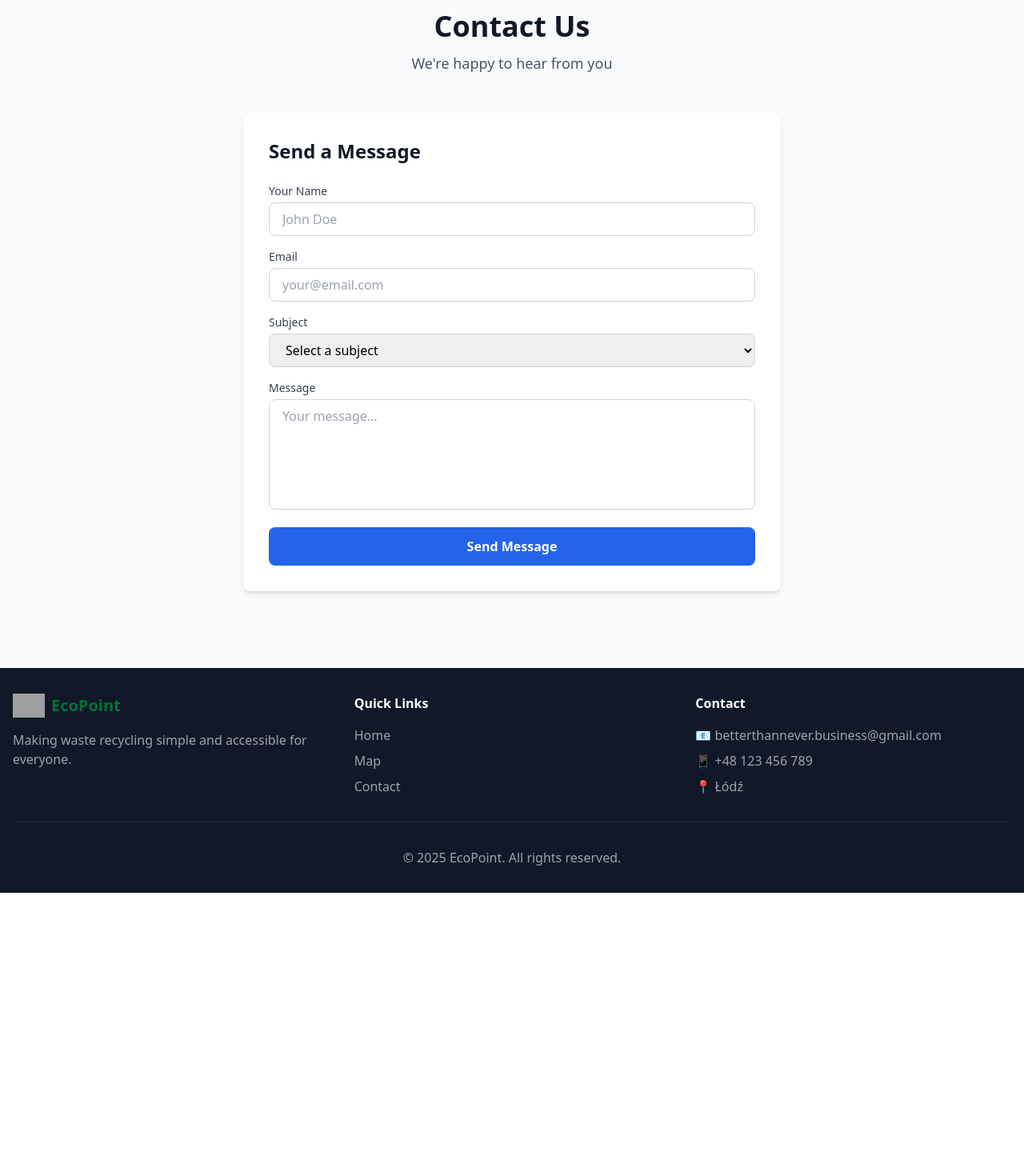
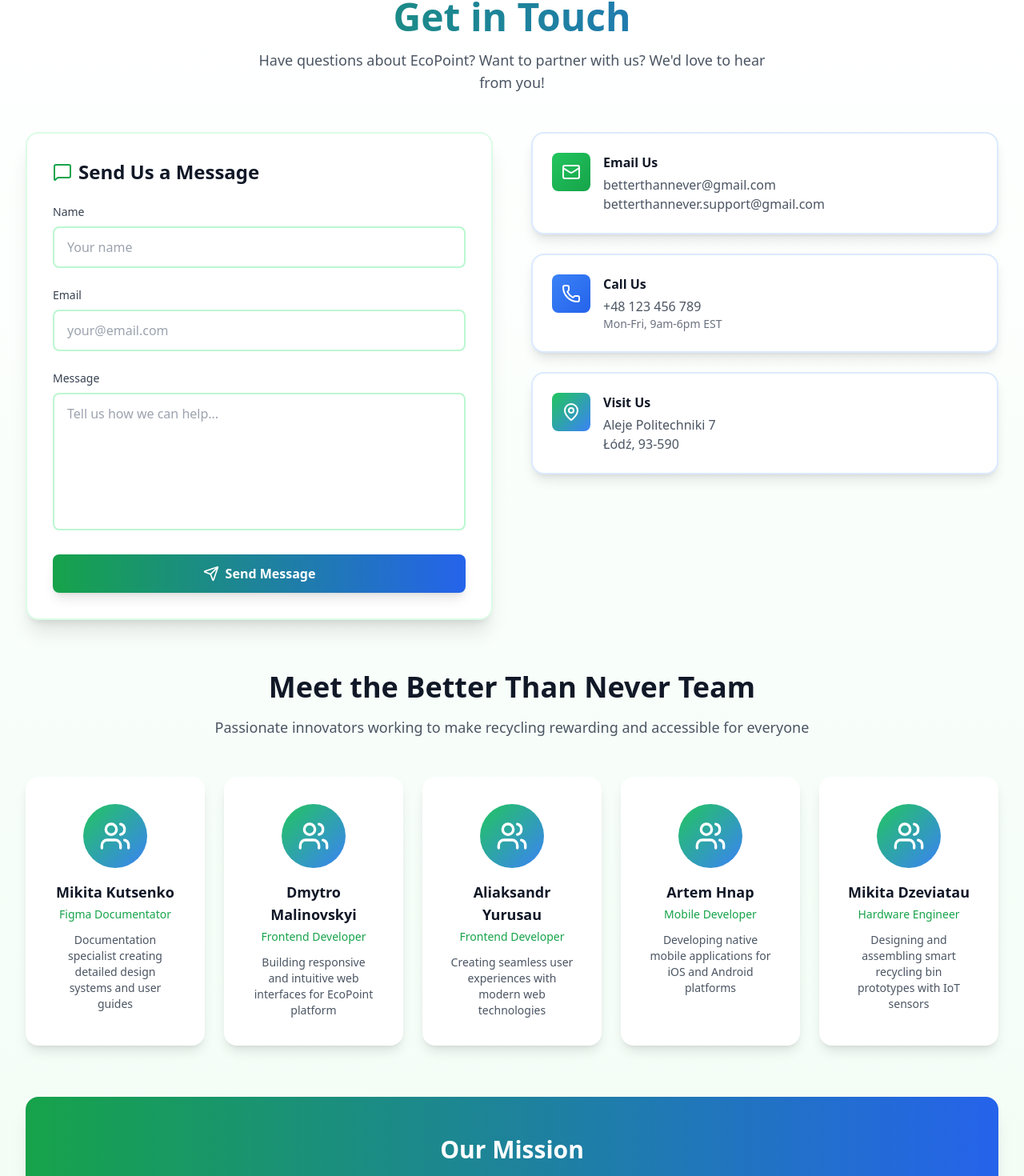
Before and after one commit to Malikethes/eco-point, a Nuxt app: page /contact in a window 1280 px wide. Shown: the part 116-1586 px from the top of the page at 80% size. Before the commit the page ends 1232 px from the top, so only its background shows below. Built offline with nearby package versions, Linux system fonts and the light colour scheme; no server answers; grey boxes are pictures that could not be loaded.

Commit message:
style: improve contact page design

```diff
--- a/i18n/locales/en.json
+++ b/i18n/locales/en.json
@@ -81,18 +81,18 @@
     "getStarted": "Get Started"
   },
   "contact": {
-    "title": "Contact Us",
-    "subtitle": "We're happy to hear from you",
-    "sendMessage": "Send a Message",
-    "yourName": "Your Name",
+    "title": "Get in Touch",
+    "subtitle": "Have questions about EcoPoint? Want to partner with us? We'd love to hear from you!",
+    "sendMessage": "Send Us a Message",
+    "yourName": "Name",
     "email": "Email",
     "subject": "Subject",
     "message": "Message",
     "sendBtn": "Send Message",
     "placeholders": {
-      "name": "John Doe",
+      "name": "Your name",
       "email": "your{'@'}email.com",
-      "message": "Your message..."
+      "message": "Tell us how we can help..."
     },
     "dropdown": {
       "select": "Select a subject",
@@ -100,7 +100,18 @@
       "support": "Technical Support",
       "partnership": "Partnership",
       "other": "Other"
-    }
+    },
+    "emailUs": "Email Us",
+    "callUs": "Call Us",
+    "visitUs": "Visit Us",
+    "workingHours": "Mon-Fri, 9am-6pm EST",
+    "partnershipTitle": "Partnership Opportunities",
+    "partnershipDesc": "Interested in bringing EcoPoint to your city or business? Let's discuss how we can work together to create a more sustainable future.",
+    "learnPartnerships": "Learn About Partnerships",
+    "teamTitle": "Meet the Better Than Never Team",
+    "teamSubtitle": "Passionate innovators working to make recycling rewarding and accessible for everyone",
+    "missionTitle": "Our Mission",
+    "missionDesc": "At EcoPoint, we believe that technology and gamification can transform how cities approach waste management. Our mission is to make recycling accessible, rewarding, and fun while creating measurable environmental impact. Together with communities, businesses, and local governments, we're building the sustainable cities of tomorrow."
   },
   "map": {
     "title": "EcoPoint Locations",
--- a/pages/contact.vue
+++ b/pages/contact.vue
@@ -1,78 +1,209 @@
 <template>
-  <div class="min-h-screen bg-gray-50 dark:bg-gray-900 transition-colors">
-    <div class="container mx-auto px-4 py-16">
+  <div class="min-h-screen bg-gradient-to-b from-white to-green-50 dark:from-gray-900 dark:to-gray-800 transition-colors duration-300">
+    <div class="container mx-auto px-4 sm:px-6 lg:px-8 py-12">
       <!-- Header -->
       <div class="text-center mb-12">
-        <h1 class="text-4xl font-bold text-gray-900 dark:text-white mb-3">{{ $t('contact.title') }}</h1>
-        <p class="text-lg text-gray-600 dark:text-gray-300">{{ $t('contact.subtitle') }}</p>
+        <h1 class="text-4xl md:text-5xl font-bold bg-gradient-to-r from-green-600 to-blue-600 dark:from-green-400 dark:to-blue-400 bg-clip-text text-transparent mb-4">
+          {{ $t('contact.title') }}
+        </h1>
+        <p class="text-lg text-gray-600 dark:text-gray-300 max-w-2xl mx-auto">
+          {{ $t('contact.subtitle') }}
+        </p>
       </div>
 
-      <div class="max-w-2xl mx-auto">
+      <div class="grid grid-cols-1 lg:grid-cols-2 gap-12 mb-16">
         <!-- Contact Form -->
-        <div class="bg-white dark:bg-gray-800 rounded-lg shadow-md p-8 mb-8">
-          <h2 class="text-2xl font-bold text-gray-900 dark:text-white mb-6">{{ $t('contact.sendMessage') }}</h2>
-          <form class="space-y-4">
-            <div>
-              <label class="block text-sm font-medium text-gray-700 dark:text-gray-300 mb-1">
+        <div class="bg-white dark:bg-gray-800 rounded-2xl shadow-xl p-8 border-2 border-green-100 dark:border-gray-700 transition-colors">
+          <div class="flex items-center mb-6">
+            <MessageSquare :size="24" class="text-green-600 dark:text-green-400 mr-2" />
+            <h2 class="text-2xl font-bold text-gray-900 dark:text-white">
+              {{ $t('contact.sendMessage') }}
+            </h2>
+          </div>
+
+          <form @submit.prevent="handleSubmit" class="space-y-6">
+            <div class="space-y-2">
+              <label for="name" class="block text-sm font-medium text-gray-700 dark:text-gray-300">
                 {{ $t('contact.yourName') }}
               </label>
               <input
+                id="name"
+                v-model="formData.name"
                 type="text"
                 :placeholder="$t('contact.placeholders.name')"
-                class="w-full px-4 py-2 border border-gray-300 dark:border-gray-600 dark:bg-gray-700 dark:text-white rounded-lg focus:ring-2 focus:ring-blue-500 focus:border-transparent"
-              >
+                required
+                class="w-full px-4 py-3 border-2 border-green-200 dark:border-gray-600 dark:bg-gray-700 dark:text-white rounded-lg focus:ring-2 focus:ring-green-500 focus:border-green-500 transition-colors"
+              />
             </div>
 
-            <div>
-              <label class="block text-sm font-medium text-gray-700 dark:text-gray-300 mb-1">
+            <div class="space-y-2">
+              <label for="email" class="block text-sm font-medium text-gray-700 dark:text-gray-300">
                 {{ $t('contact.email') }}
               </label>
               <input
+                id="email"
+                v-model="formData.email"
                 type="email"
                 :placeholder="$t('contact.placeholders.email')"
-                class="w-full px-4 py-2 border border-gray-300 dark:border-gray-600 dark:bg-gray-700 dark:text-white rounded-lg focus:ring-2 focus:ring-blue-500 focus:border-transparent"
-              >
+                required
+                class="w-full px-4 py-3 border-2 border-green-200 dark:border-gray-600 dark:bg-gray-700 dark:text-white rounded-lg focus:ring-2 focus:ring-green-500 focus:border-green-500 transition-colors"
+              />
             </div>
 
-            <div>
-              <label class="block text-sm font-medium text-gray-700 dark:text-gray-300 mb-1">
-                {{ $t('contact.subject') }}
-              </label>
-              <select class="w-full px-4 py-2 border border-gray-300 dark:border-gray-600 dark:bg-gray-700 dark:text-white rounded-lg focus:ring-2 focus:ring-blue-500 focus:border-transparent">
-                <option value="">{{ $t('contact.dropdown.select') }}</option>
-                <option value="general">{{ $t('contact.dropdown.general') }}</option>
-                <option value="support">{{ $t('contact.dropdown.support') }}</option>
-                <option value="partnership">{{ $t('contact.dropdown.partnership') }}</option>
-                <option value="other">{{ $t('contact.dropdown.other') }}</option>
-              </select>
-            </div>
-
-            <div>
-              <label class="block text-sm font-medium text-gray-700 dark:text-gray-300 mb-1">
+            <div class="space-y-2">
+              <label for="message" class="block text-sm font-medium text-gray-700 dark:text-gray-300">
                 {{ $t('contact.message') }}
               </label>
               <textarea
-                rows="5"
+                id="message"
+                v-model="formData.message"
                 :placeholder="$t('contact.placeholders.message')"
-                class="w-full px-4 py-2 border border-gray-300 dark:border-gray-600 dark:bg-gray-700 dark:text-white rounded-lg focus:ring-2 focus:ring-blue-500 focus:border-transparent resize-none"
-              />
+                required
+                rows="6"
+                class="w-full px-4 py-3 border-2 border-green-200 dark:border-gray-600 dark:bg-gray-700 dark:text-white rounded-lg focus:ring-2 focus:ring-green-500 focus:border-green-500 transition-colors resize-none"
+              ></textarea>
             </div>
 
             <button
               type="submit"
-              class="w-full bg-blue-600 hover:bg-blue-700 dark:bg-blue-500 dark:hover:bg-blue-600 text-white font-semibold py-3 rounded-lg transition"
+              class="w-full flex items-center justify-center gap-2 bg-gradient-to-r from-green-600 to-blue-600 hover:from-green-700 hover:to-blue-700 text-white font-semibold py-3 px-6 rounded-lg transition-all duration-200 shadow-lg hover:shadow-xl"
             >
+              <Send :size="20" />
               {{ $t('contact.sendBtn') }}
             </button>
           </form>
         </div>
+
+        <!-- Contact Information -->
+        <div class="space-y-6">
+          <div class="bg-white dark:bg-gray-800 rounded-2xl shadow-lg p-6 border-2 border-blue-100 dark:border-gray-700 transition-colors">
+            <div class="flex items-start space-x-4">
+              <div class="p-3 bg-gradient-to-br from-green-500 to-green-600 rounded-lg flex-shrink-0">
+                <Mail :size="24" class="text-white" />
+              </div>
+              <div>
+                <h3 class="font-semibold text-gray-900 dark:text-white mb-1">{{ $t('contact.emailUs') }}</h3>
+                <p class="text-gray-600 dark:text-gray-300">betterthannever@gmail.com</p>
+                <p class="text-gray-600 dark:text-gray-300">betterthannever.support@gmail.com</p>
+              </div>
+            </div>
+          </div>
+
+          <div class="bg-white dark:bg-gray-800 rounded-2xl shadow-lg p-6 border-2 border-blue-100 dark:border-gray-700 transition-colors">
+            <div class="flex items-start space-x-4">
+              <div class="p-3 bg-gradient-to-br from-blue-500 to-blue-600 rounded-lg flex-shrink-0">
+                <Phone :size="24" class="text-white" />
+              </div>
+              <div>
+                <h3 class="font-semibold text-gray-900 dark:text-white mb-1">{{ $t('contact.callUs') }}</h3>
+                <p class="text-gray-600 dark:text-gray-300">+48 123 456 789</p>
+                <p class="text-sm text-gray-500 dark:text-gray-400">{{ $t('contact.workingHours') }}</p>
+              </div>
+            </div>
+          </div>
+
+          <div class="bg-white dark:bg-gray-800 rounded-2xl shadow-lg p-6 border-2 border-blue-100 dark:border-gray-700 transition-colors">
+            <div class="flex items-start space-x-4">
+              <div class="p-3 bg-gradient-to-br from-green-500 to-blue-500 rounded-lg flex-shrink-0">
+                <MapPin :size="24" class="text-white" />
+              </div>
+              <div>
+                <h3 class="font-semibold text-gray-900 dark:text-white mb-1">{{ $t('contact.visitUs') }}</h3>
+                <p class="text-gray-600 dark:text-gray-300">Aleje Politechniki 7</p>
+                <p class="text-gray-600 dark:text-gray-300">Łódź, 93-590</p>
+              </div>
+            </div>
+          </div>
+        </div>
+      </div>
+
+      <!-- Team Section -->
+      <div class="mb-16">
+        <div class="text-center mb-12">
+          <h2 class="text-3xl md:text-4xl font-bold text-gray-900 dark:text-white mb-4">
+            {{ $t('contact.teamTitle') }}
+          </h2>
+          <p class="text-lg text-gray-600 dark:text-gray-300">
+            {{ $t('contact.teamSubtitle') }}
+          </p>
+        </div>
+
+        <div class="grid grid-cols-1 sm:grid-cols-2 lg:grid-cols-3 xl:grid-cols-5 gap-6">
+          <div
+            v-for="(member, index) in teamMembers"
+            :key="index"
+            class="bg-white dark:bg-gray-800 rounded-2xl shadow-lg hover:shadow-2xl transition-all duration-300 p-8 text-center border-2 border-transparent hover:border-green-300 dark:hover:border-green-600"
+          >
+            <div class="w-20 h-20 rounded-full bg-gradient-to-br from-green-500 to-blue-500 mx-auto mb-4 flex items-center justify-center">
+              <Users :size="40" class="text-white" />
+            </div>
+            <h3 class="font-semibold text-lg text-gray-900 dark:text-white mb-1">{{ member.name }}</h3>
+            <p class="text-sm text-green-600 dark:text-green-400 font-medium mb-3">{{ member.role }}</p>
+            <p class="text-sm text-gray-600 dark:text-gray-300">{{ member.description }}</p>
+          </div>
+        </div>
+      </div>
+
+      <!-- Mission Statement -->
+      <div class="bg-gradient-to-r from-green-600 to-blue-600 rounded-2xl shadow-xl p-12 text-center text-white">
+        <h2 class="text-3xl font-bold mb-4">{{ $t('contact.missionTitle') }}</h2>
+        <p class="text-lg text-green-50 max-w-3xl mx-auto">
+          {{ $t('contact.missionDesc') }}
+        </p>
       </div>
     </div>
+
+    <!-- Footer -->
+    <footer class="bg-gray-900 text-white py-8 mt-20">
+      <div class="container mx-auto px-4 sm:px-6 lg:px-8 text-center">
+        <p class="text-gray-400">{{ $t('footer.copyright') }}</p>
+      </div>
+    </footer>
   </div>
 </template>
 
-<script setup>
+<script setup lang="ts">
+import { ref } from 'vue';
+import { Mail, MessageSquare, Users, Send, MapPin, Phone } from 'lucide-vue-next';
 
-// const { locale, setLocale } = useI18n();
+const { t } = useI18n();
 
+const formData = ref({
+  name: '',
+  email: '',
+  message: ''
+});
+
+const teamMembers = [
+  {
+    name: 'Mikita Kutsenko',
+    role: 'Figma Documentator',
+    description: 'Documentation specialist creating detailed design systems and user guides'
+  },
+  {
+    name: 'Dmytro Malinovskyi',
+    role: 'Frontend Developer',
+    description: 'Building responsive and intuitive web interfaces for EcoPoint platform'
+  },
+  {
+    name: 'Aliaksandr Yurusau',
+    role: 'Frontend Developer',
+    description: 'Creating seamless user experiences with modern web technologies'
+  },
+  {
+    name: 'Artem Hnap',
+    role: 'Mobile Developer',
+    description: 'Developing native mobile applications for iOS and Android platforms'
+  },
+  {
+    name: 'Mikita Dzeviatau',
+    role: 'Hardware Engineer',
+    description: 'Designing and assembling smart recycling bin prototypes with IoT sensors'
+  }
+];
+
+const handleSubmit = () => {
+  console.log('Message sent:', formData.value);
+  formData.value = { name: '', email: '', message: '' };
+};
 </script>
```
Also changed, not shown: i18n/locales/pl.json (+19 -8 lines).
